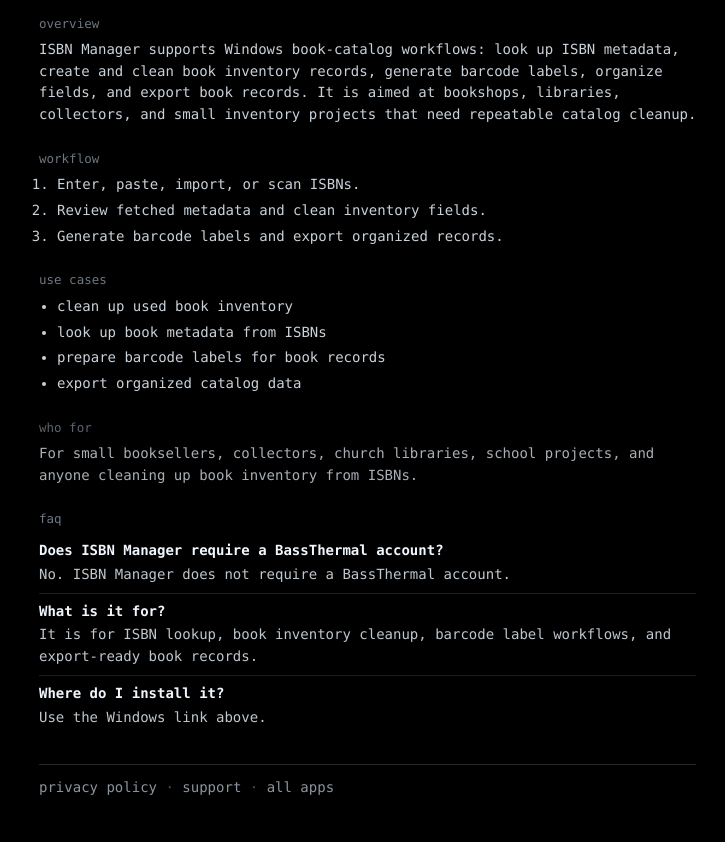
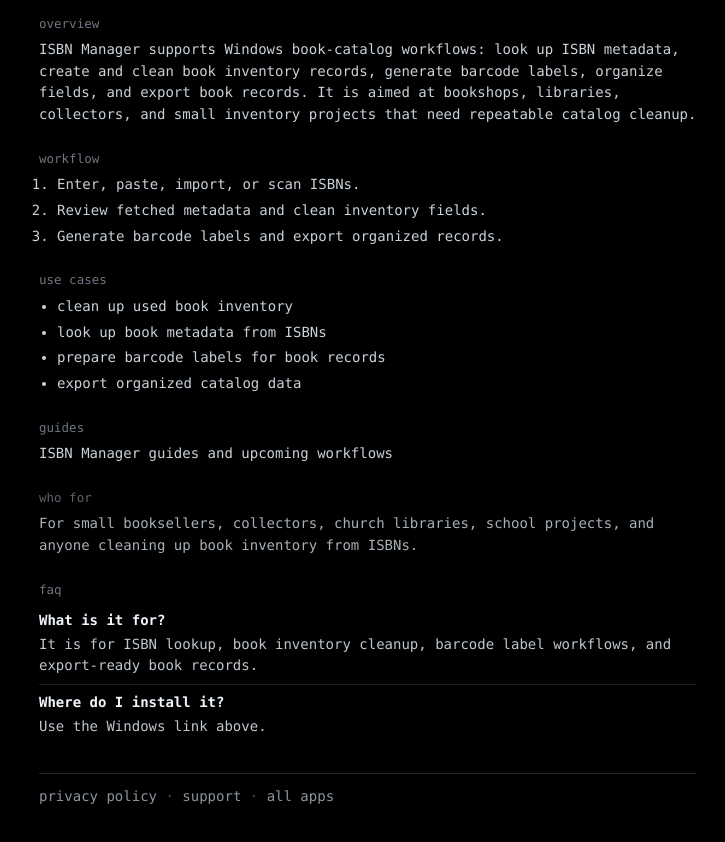
Before and after one commit to BassThermal/bassthermal, a website: page public/apps/isbn-manager/index.html in a window 1280 px wide. Shown: the part 158-1000 px from the top of the page, without its empty margins (41-766 px from the left). Drawn offline with Linux system fonts and the light colour scheme.

Commit message:
Link ISBN Manager guides and remove account FAQ

```diff
--- a/public/apps/isbn-manager/index.html
+++ b/public/apps/isbn-manager/index.html
@@ -18,8 +18,9 @@
       <section class="product-section"><div class="product-section-title">overview</div><div>ISBN Manager supports Windows book-catalog workflows: look up ISBN metadata, create and clean book inventory records, generate barcode labels, organize fields, and export book records. It is aimed at bookshops, libraries, collectors, and small inventory projects that need repeatable catalog cleanup.</div></section>
       <section class="product-section"><div class="product-section-title">workflow</div><ol class="workflow-list"><li>Enter, paste, import, or scan ISBNs.</li><li>Review fetched metadata and clean inventory fields.</li><li>Generate barcode labels and export organized records.</li></ol></section>
       <section class="product-section"><div class="product-section-title">use cases</div><ul class="workflow-list"><li>clean up used book inventory</li><li>look up book metadata from ISBNs</li><li>prepare barcode labels for book records</li><li>export organized catalog data</li></ul></section>
+      <section class="product-section"><div class="product-section-title">guides</div><div><a href="/guides/#isbn-manager">ISBN Manager guides and upcoming workflows</a></div></section>
       <section class="product-section"><div class="product-section-title">who for</div><div>For small booksellers, collectors, church libraries, school projects, and anyone cleaning up book inventory from ISBNs.</div></section>
-      <section class="product-section faq"><div class="product-section-title">faq</div><div><div class="q">Does ISBN Manager require a BassThermal account?</div><div>No. ISBN Manager does not require a BassThermal account.</div></div><div><div class="q">What is it for?</div><div>It is for ISBN lookup, book inventory cleanup, barcode label workflows, and export-ready book records.</div></div><div><div class="q">Where do I install it?</div><div>Use the Windows link above.</div></div></section>
+      <section class="product-section faq"><div class="product-section-title">faq</div><div><div class="q">What is it for?</div><div>It is for ISBN lookup, book inventory cleanup, barcode label workflows, and export-ready book records.</div></div><div><div class="q">Where do I install it?</div><div>Use the Windows link above.</div></div></section>
       <section class="product-section"><div class="product-section-title">privacy + support</div><div><a href="/privacy/isbn-manager/">privacy policy</a> · <a href="/support/">support</a></div></section>
     </section>
   </main>
```
